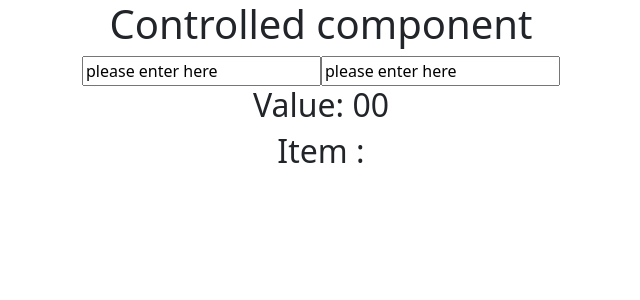
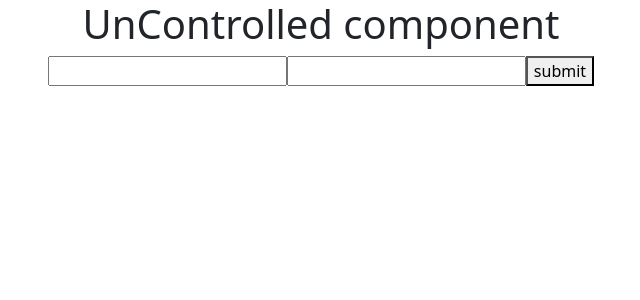
Before and after one commit to j4sumit/reacttopics, a React (Create React App) app: page / in a window 1280 px wide. Shown: the top 300 px of the page, without its empty margins (319-959 px from the left). Built offline with nearby package versions, Linux system fonts and the light colour scheme.

Commit message:
uncontrolled component

```diff
--- a/src/App.js
+++ b/src/App.js
@@ -1,18 +1,28 @@
 import './App.css';
-import React,{useState} from 'react';
+import React,{useRef} from 'react';
+
 
 
 function App()
 {
-    let[val, setVal] = useState("00");
-    let[item, setItem] = useState("");
+
+    let inputRef=useRef(null);
+    let inputRef1=useRef(null);
+
+    function submitForm(e)
+    {
+        e.preventDefault();
+        console.warn("input field value: ",inputRef.current.value)
+        console.warn("input field value: ",inputRef1.current.value)
+    }
     return(
         <div className='App'>
-            <h1>Controlled component</h1>
-            <input type="text" defaultValue ="please enter here" onChange={(e)=>setVal(e.target.value)}/>
-            <input type="text" defaultValue ="please enter here" onChange={(e)=>setItem(e.target.value)}/>
-            <h2>Value: {val}</h2>
-            <h2>Item : {item}</h2>
+            <h1>UnControlled component</h1>
+            <form onSubmit={submitForm}>
+            <input ref={inputRef} type="text"/>
+            <input ref={inputRef1} type="text"/>
+            <button>submit</button>
+            </form>
 
         </div>
     )
```
